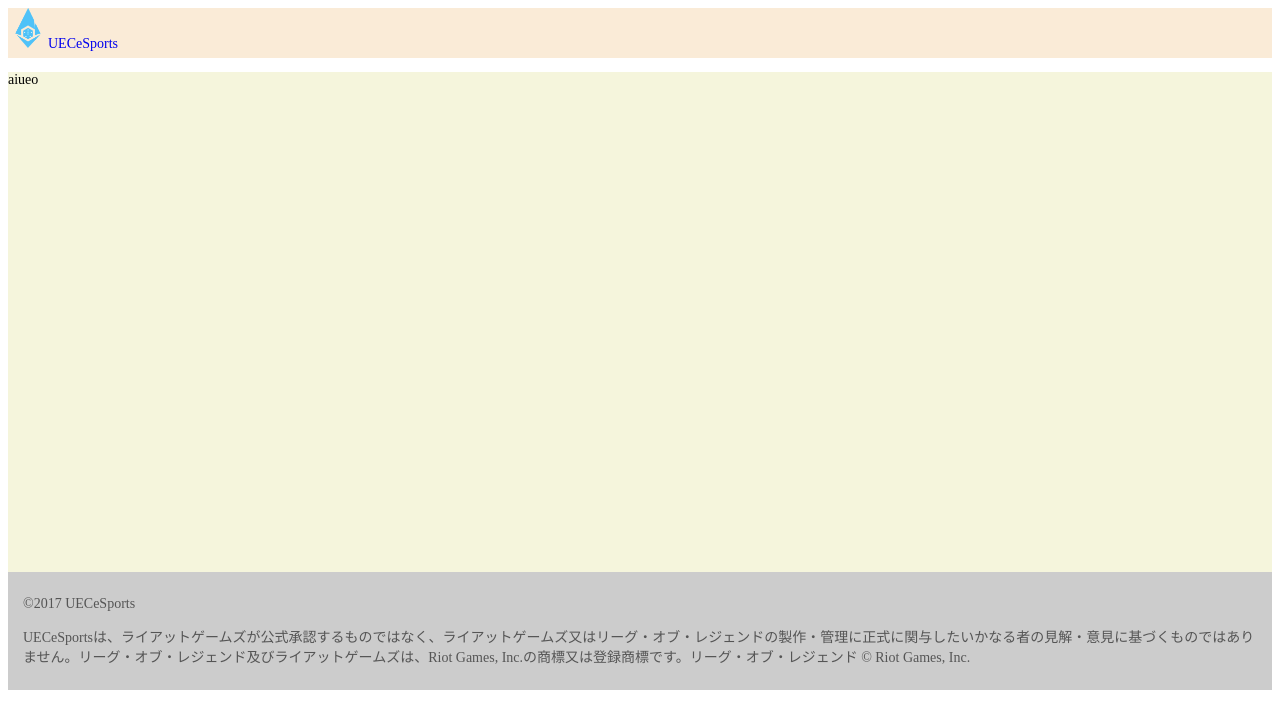
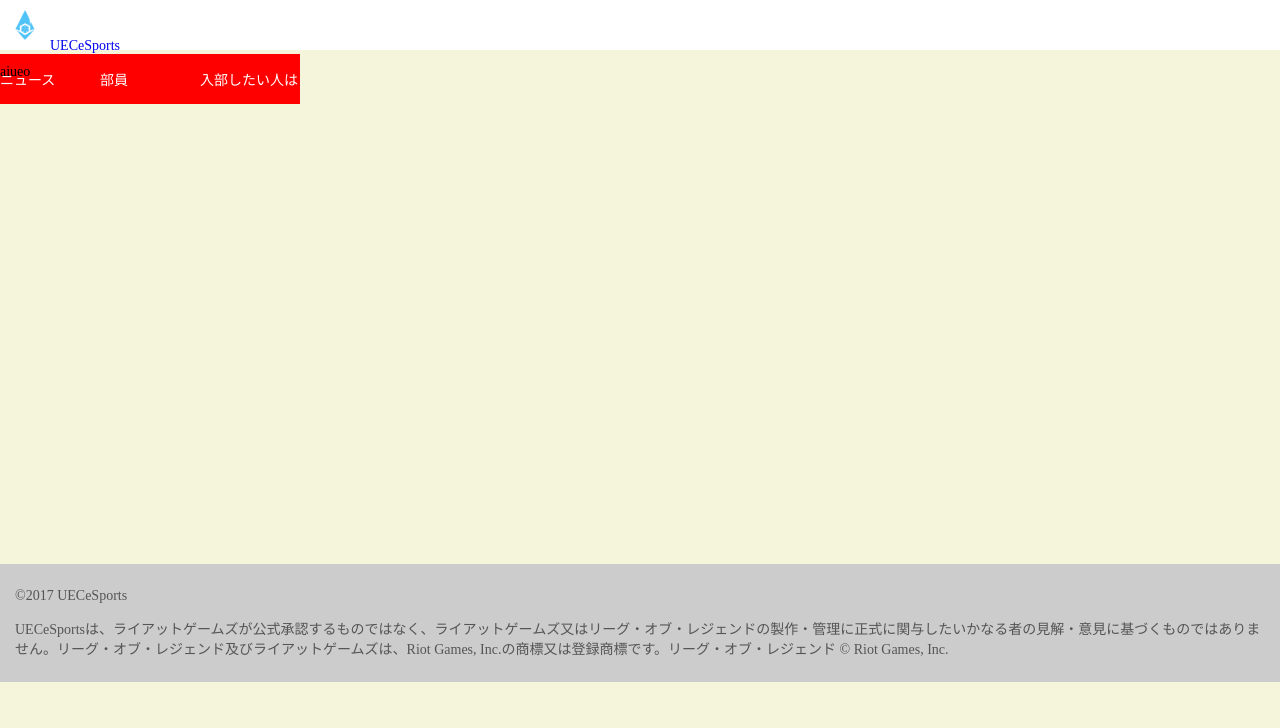
Before and after one commit to karasuex54/UECeS_HP, a plain HTML site: page public_html/index.html in a window 1280 px wide. Drawn offline with Linux system fonts and the light colour scheme.

Commit message:
no message

```diff
--- a/public_html/css/index.css
+++ b/public_html/css/index.css
@@ -1,26 +1,46 @@
 html,body{
   font-size: 14px;
+  background: beige;
+  margin: 0px;
+  padding: 0px;
 }
+
+/*一番上 -begin-*/
 .header{
   width: 100%;
   height: 50px;
-  background: antiquewhite;
+  background: white;
 }
 .header a{
-  text-decoration: none
+  text-decoration: none;
 }
-.header a:hover{
-  color: aqua;
+.header_content{
+  display: inline-block;
+}
+.header_title{
+  height: 50px;
+}
+.header_title img{
+  padding: 10px;
+  height: 30px;
+}
+.header_nav a{
+  display: table-cell;
+  vertical-align: middle;
+  color: #ffffff;
+  width: 100px;
+  height: 50px;
+  background: red;
+}
+/*一番上 -end-*/
 
-}
-.header a img{
-  height: 80%;
-}
 .title{
   width: 100%;
   height: 500px;
   background: beige;
 }
+
+/*一番下*/
 .footer{
   widows: 100%;
   background: #CCCCCC;
--- a/public_html/index.html
+++ b/public_html/index.html
@@ -10,7 +10,14 @@
   </head>
   <body>
     <div class="header">
-      <a href="http://uecesports.com/index.html"><img src="image/ueces_logo.png">UECeSports</a>
+      <div class="header_content">
+        <a class="header_title" href="http://uecesports.com/index.html"><img src="image/ueces_logo.png">UECeSports</a>
+        <nav class="header_nav">
+          <a>ニュース</a>
+          <a>部員</a>
+          <a>入部したい人は</a>
+        </nav>
+      </div>
     </div>
 
     <div class="title">
```
